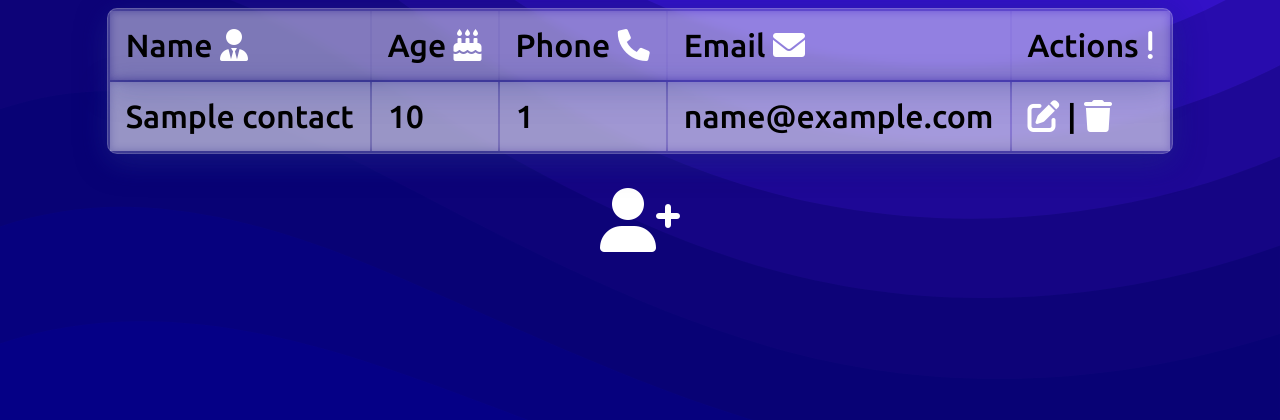
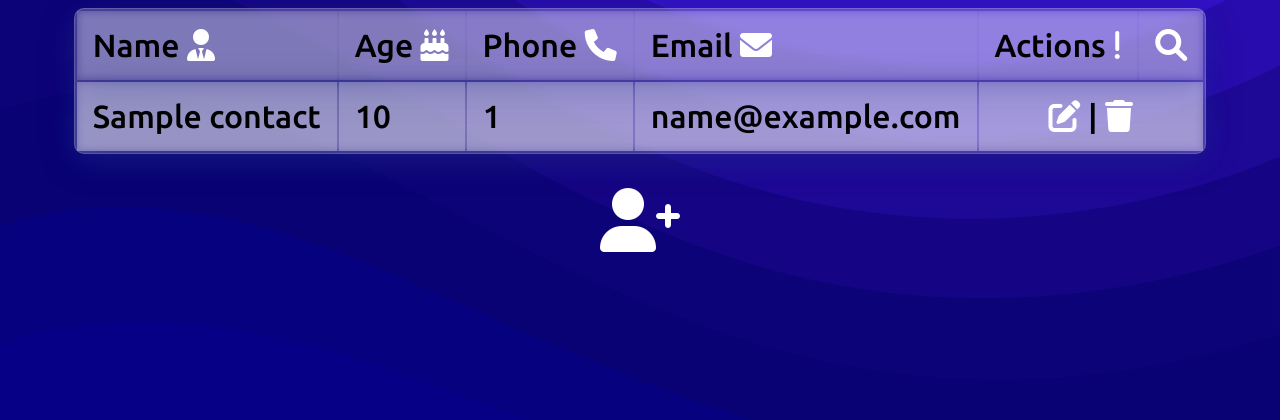
Before and after one commit to juanpfrancos/MyContactsApp---PHP-CRUD, a PHP site: page / in a window 1280 px wide. Shown: the top 420 px of the page. Run offline with PHP 8.4, Linux system fonts and the light colour scheme; tables that the repository leaves empty hold one stand-in row (values such as "Sample post").

Commit message:
Add search icon and colspan for rows.

```diff
--- a/assets/styles.css
+++ b/assets/styles.css
@@ -88,3 +88,6 @@ i {
   font-size: 4em;
   color: white;
 }
+.actions {
+  text-align: center;
+}
--- a/index.php
+++ b/index.php
@@ -23,6 +23,7 @@ $result = mysqli_query($mysqli, "SELECT * FROM contact");
 			<td>Phone <i class="fa-solid fa-phone"></i></td>
 			<td>Email <i class="fas fa-envelope"></i></td>
 			<td>Actions <i class="fa-solid fa-exclamation"></i></td>
+			<td><i class="fa-solid fa-magnifying-glass"></i></td>
 		</tr>
 		<?php
 			while ($res = mysqli_fetch_array($result)) {
@@ -31,7 +32,7 @@ $result = mysqli_query($mysqli, "SELECT * FROM contact");
 				echo "<td>" . $res['age'] . "</td>";
 				echo "<td>" . $res['phone'] . "</td>";
 				echo "<td>" . $res['email'] . "</td>";
-				echo "<td><a href=\"./actions/edit.php?id=$res[id]\"><i class='fas fa-edit'></i></a> |
+				echo "<td colspan='2' class='actions'><a href=\"./actions/edit.php?id=$res[id]\"><i class='fas fa-edit'></i></a> |
 								<a href=\"./actions/delete.php?id=$res[id]\"
 									onClick=\"return confirm('Are you sure you want to delete?')\"><i class='fas fa-trash'></i>
 								</a>
```
